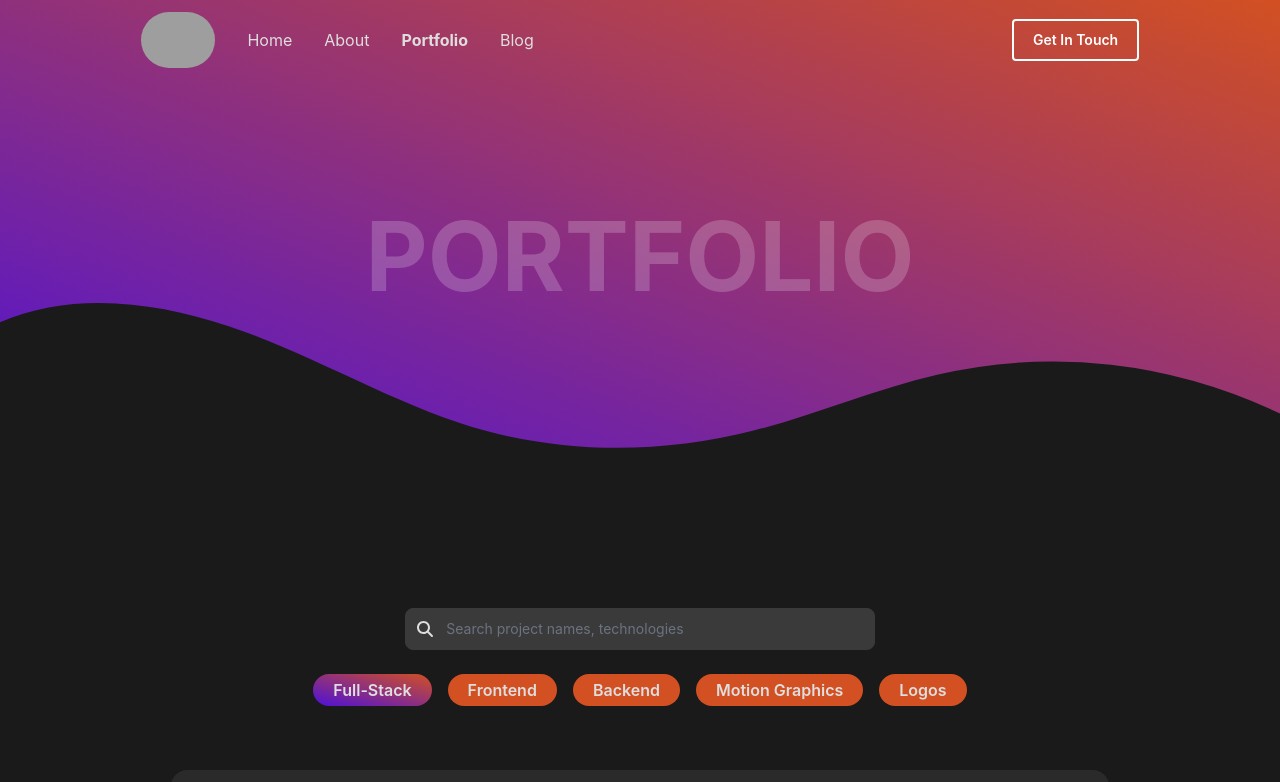
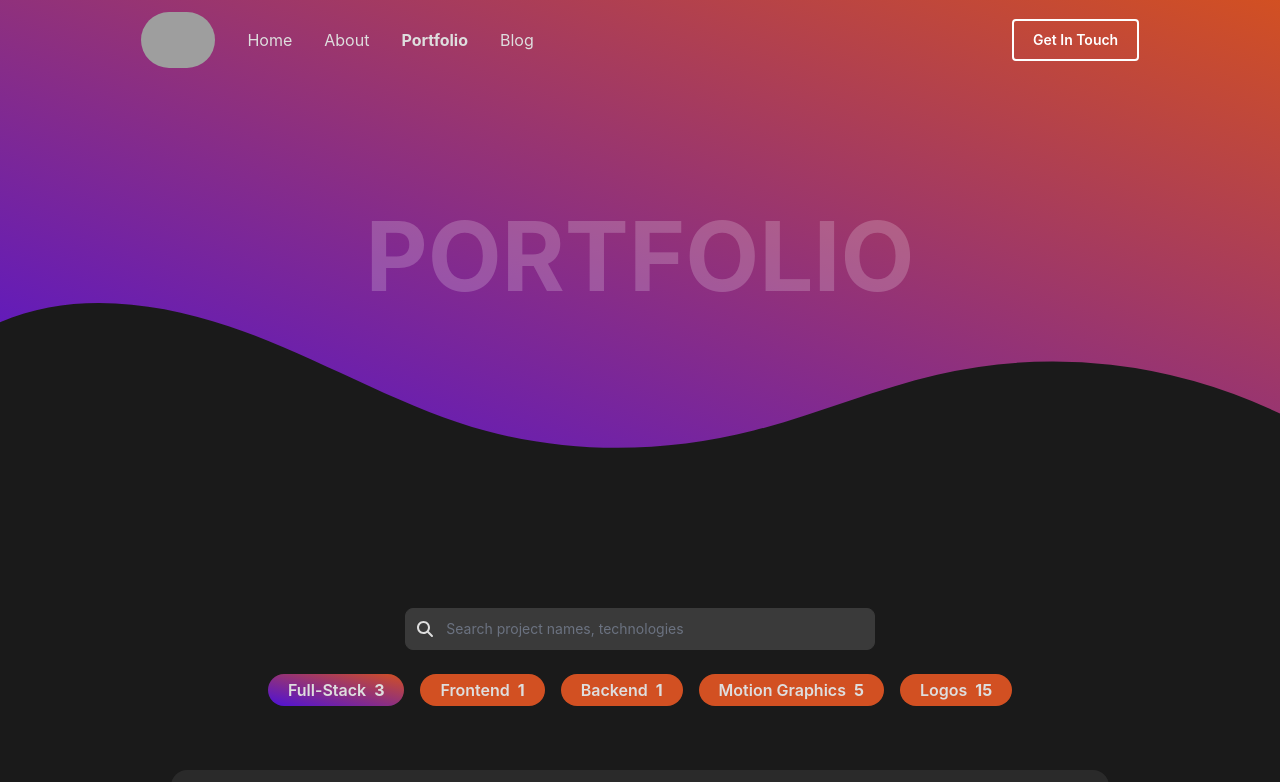
Before and after one commit to RevenantEverest/Stefischer, a React (Vite) app: page /portfolio in a window 1280 px wide. Shown: the top 782 px of the page. Built offline with nearby package versions, Linux system fonts and the light colour scheme; grey boxes are pictures that could not be loaded.

Commit message:
Add project count to ProjectCategory component

```diff
--- a/src/components/Portfolio/PortfolioWrapper.tsx
+++ b/src/components/Portfolio/PortfolioWrapper.tsx
@@ -24,6 +24,7 @@ function PortfolioWrapper({ projects }: PortfolioWrapperProps) {
         return PROJECT_CATEGORIES.CATEGORIES.map((category, index) => (
             <ProjectCategoryBadge
                 key={`category-${index}`}
+                projects={projects}
                 category={category}
                 active={categoryFilter === category}
                 setCategoryFilter={setCategoryFilter}
--- a/src/components/Portfolio/ProjectCategoryBadge.tsx
+++ b/src/components/Portfolio/ProjectCategoryBadge.tsx
@@ -1,15 +1,17 @@
-import type { ProjectCategory } from '@@types/Portfolio';
+import type { AllProjects, ProjectCategory } from '@@types/Portfolio';
 
 import { motion } from 'framer-motion';
 
 export interface ProjectCategoryBadgeProps {
+    projects: AllProjects[],
     category: ProjectCategory,
     setCategoryFilter: (value: ProjectCategory) => void,
     active?: boolean
 };
 
-function ProjectCategoryBadge({ category, active, setCategoryFilter }: ProjectCategoryBadgeProps) {
+function ProjectCategoryBadge({ projects, category, active, setCategoryFilter }: ProjectCategoryBadgeProps) {
 
+    const projectAmount: number = projects.filter((project) => project.category === category).length;
     const activeStyles = `
         bg-gradient-to-tr from-primary to-secondary
     `;
@@ -23,11 +25,12 @@ function ProjectCategoryBadge({ category, active, setCategoryFilter }: ProjectCa
         >
             <div
                 className={`
-                    bg-secondary px-5 py-1 rounded-full
+                    flex bg-secondary px-5 py-1 rounded-full
                     ${active && activeStyles}
                 `}
             >
                 <p className="font-semibold">{category}</p>
+                <p className="font-bold ml-2">{projectAmount}</p>
             </div>
         </motion.div>
     );
```
